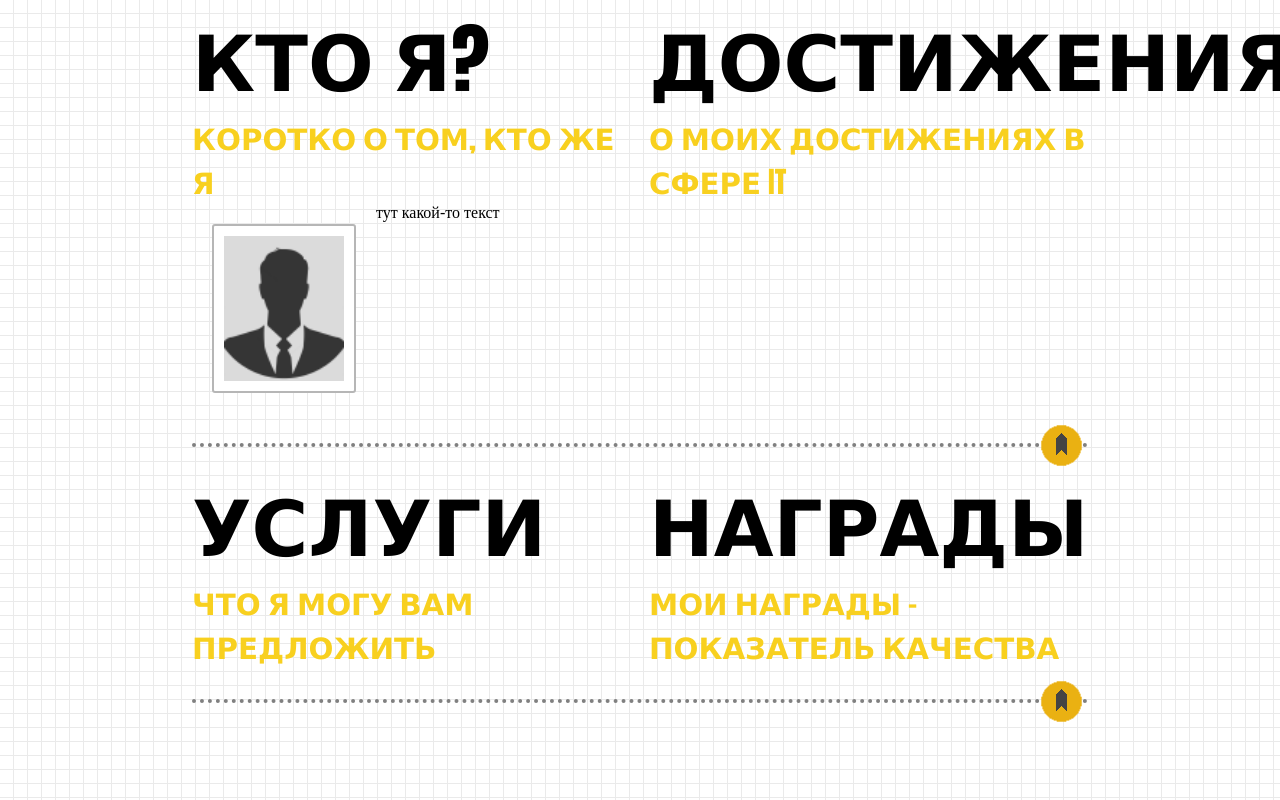
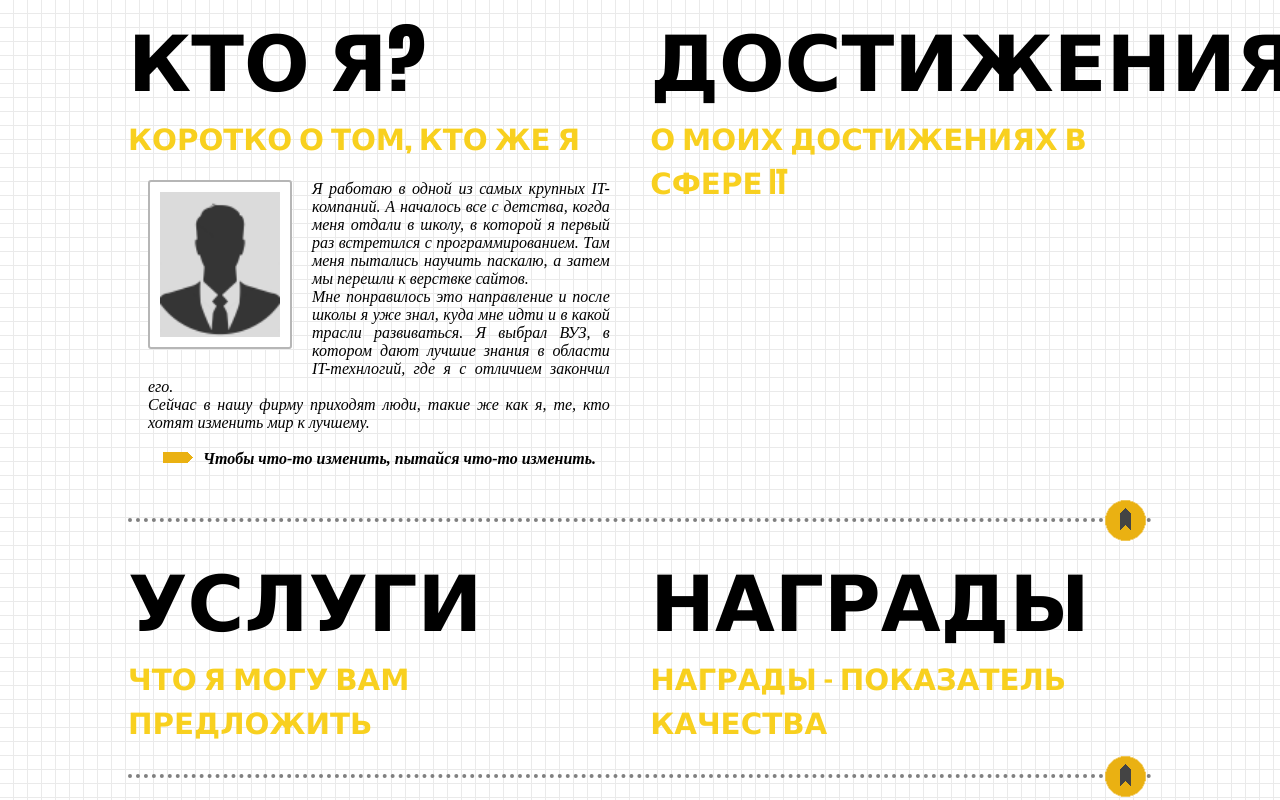
Before and after one commit to ProgScriProf/Summer-Internship-2017, a plain HTML site: page Hello/index.html in a window 1280 px wide. Drawn offline with Linux system fonts and the light colour scheme.

Commit message:
Hello. Change 'About me'

```diff
--- a/Hello/css/style.css
+++ b/Hello/css/style.css
@@ -7,7 +7,7 @@ body {
 /* Основные блоки */
 .content {
     margin: 0 auto;
-    width: 70%;
+    width: 80%;
 }
 
 .content .block {
@@ -81,3 +81,24 @@ body {
 .content .img .my-photo {
     width: 100%;
 }
+
+.content .about-me {
+    padding: 20px;
+}
+
+.content .about-me .text {
+    font-style: italic;
+    font-size: 16px;
+    text-align: justify;
+}
+
+.content .about-me img {
+    margin-top: 20px;
+    margin-left: 15px;
+}
+
+.content .about-me .imp {
+    vertical-align: middle;
+    margin-left: 10px;
+    font-weight: bold;
+}
--- a/Hello/index.html
+++ b/Hello/index.html
@@ -16,7 +16,22 @@
             <h1>Кто я?</h1>
             <h2>Коротко о том, кто же я</h2>
             <div class="img"><img class="my-photo" src="img/photo.png" alt="Мое фото"></div>
-            <div><span>тут какой-то текст</span></div>
+            <div class="about-me">
+                <div class="text">
+                    Я работаю в одной из самых крупных IT-компаний. А началось все с детства, когда меня отдали
+                    в школу, в которой я первый раз встретился с программированием. Там меня пытались
+                    научить паскалю, а затем мы перешли к верствке сайтов.
+                </div>
+                <div class="text">
+                Мне понравилось это направление и
+                    после школы я уже знал, куда мне идти и в какой трасли развиваться. Я выбрал ВУЗ, в котором
+                    дают лучшие знания в области IT-технлогий, где я с отличием закончил его.
+                </div>
+                <div class="text">
+                    Сейчас в нашу фирму приходят люди, такие же как я, те, кто хотят изменить мир к лучшему.
+                </div>
+                <img src="img/pointer.png"><span class="text imp">Чтобы что-то изменить, пытайся что-то изменить.</span>
+            </div>
 
         </div>
 
@@ -39,7 +54,7 @@
         <!-- Четвертый блок "Награды" -->
         <div class="block block-right">
             <h1>Награды</h1>
-            <h2>Мои награды - показатель качества</h2>
+            <h2>Награды - показатель качества</h2>
         </div>
 
         <!-- Разделитель блоков -->
```
Also changed, not shown: Hello/img/pointer.png (added).
